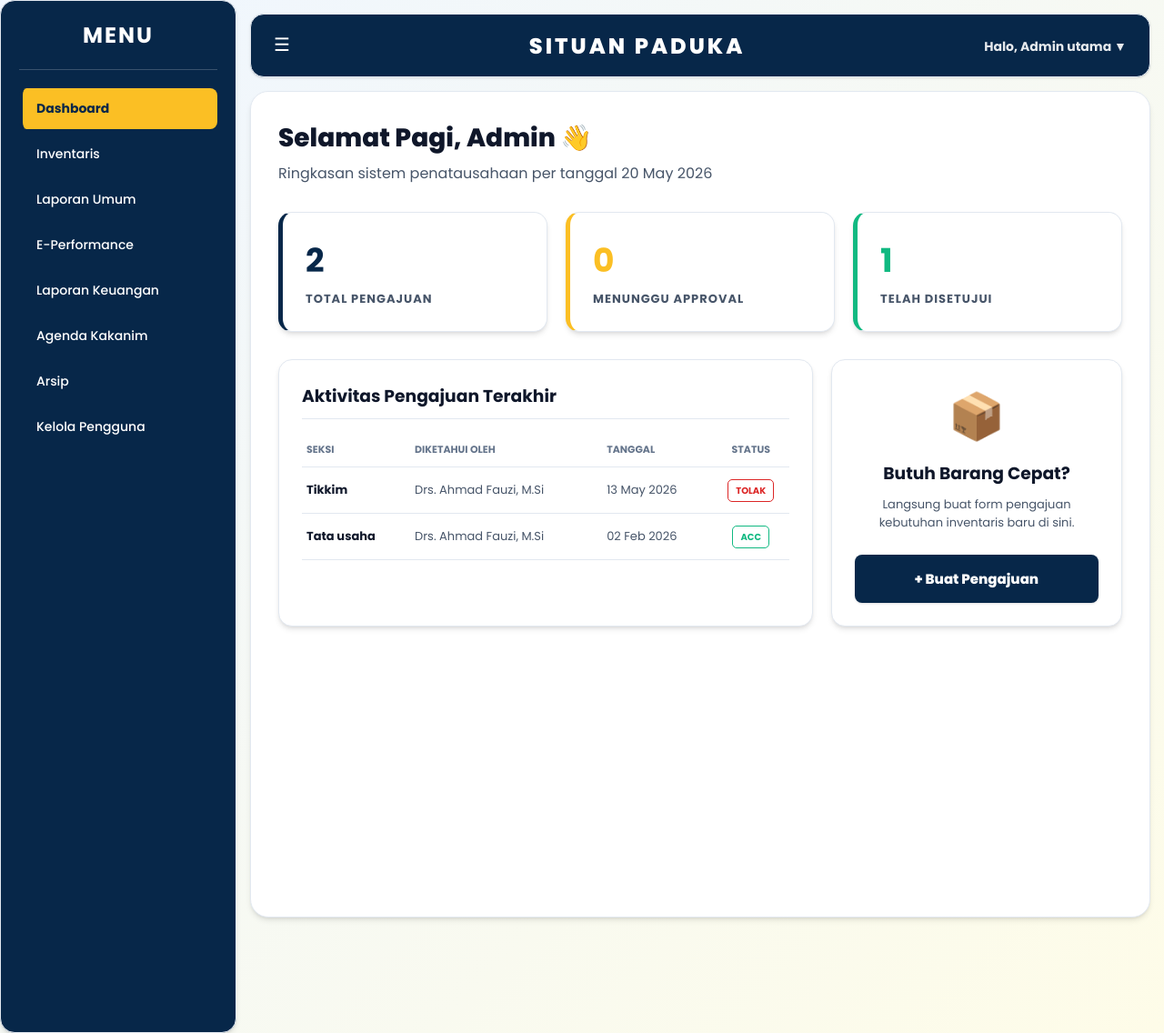
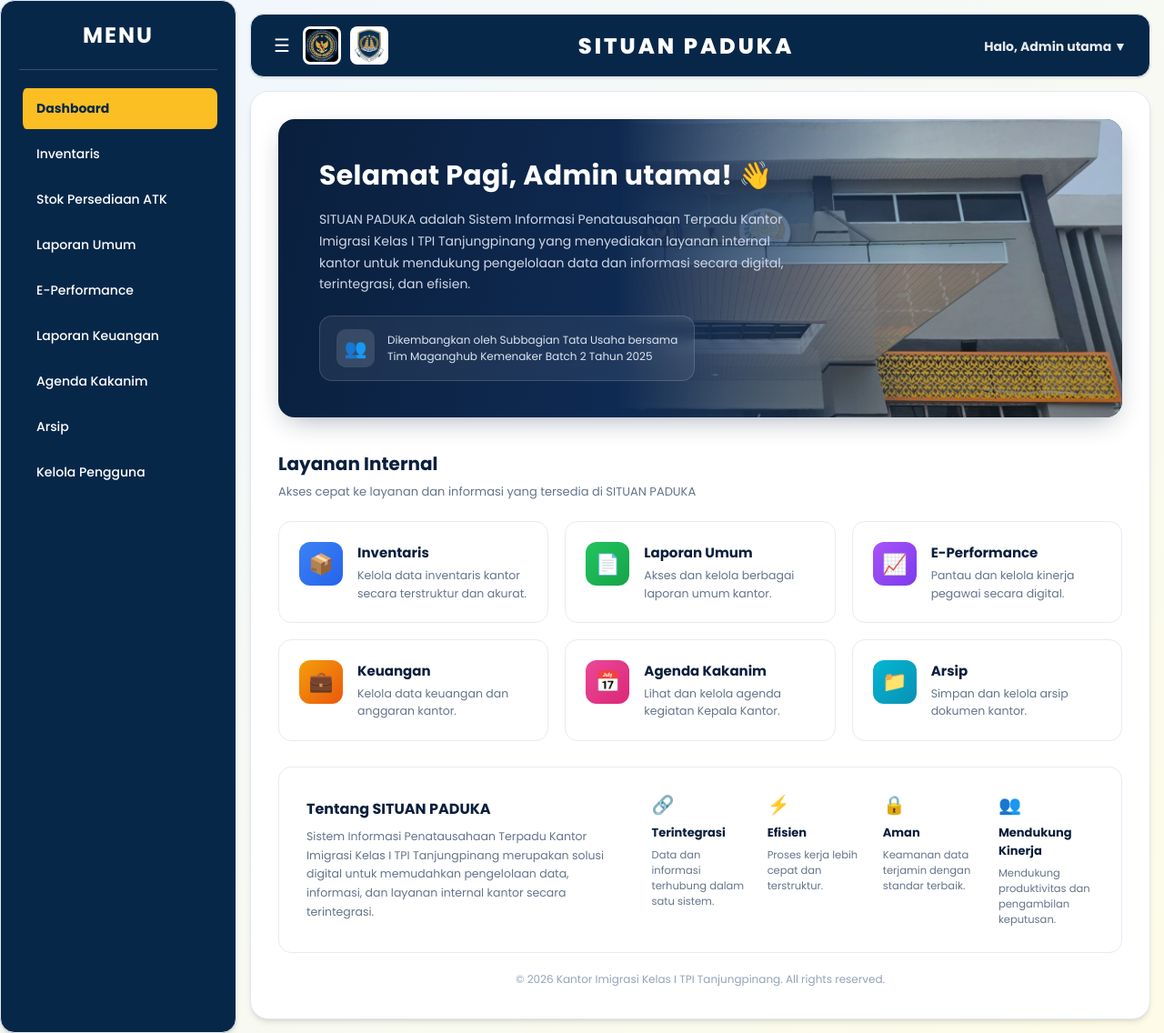
Before and after one commit to rehanzhaky/website, a PHP site: page / in a window 1280 px wide. Shown: the whole page at 91% size. Run offline with PHP 8.4, Linux system fonts and the light colour scheme; a user stored in the database is signed in; data comes from the database, SQL or seed files in the repository.

Commit message:
fix: another feature

```diff
--- a/assets/css/style.css
+++ b/assets/css/style.css
@@ -909,7 +909,7 @@ input:focus, textarea:focus, select:focus {
     box-shadow: 0 4px 15px rgba(251, 191, 36, 0.2);
 }
 .action-card.upload .card-title {
-    color: var(--yellow-secondary);
+    color: #072749;
 }
 
 .card-title {
--- a/index.php
+++ b/index.php
@@ -6,108 +6,144 @@ if (!isset($_SESSION['user_id'])) {
 }
 require_once 'config/koneksi.php';
 
-$stmt_total = $pdo->query("SELECT COUNT(*) FROM pengajuan_inventaris");
-$total_pengajuan = $stmt_total->fetchColumn();
+$jam = (int)date('H');
+if ($jam < 12)      $sapaan = "Selamat Pagi";
+elseif ($jam < 15)  $sapaan = "Selamat Siang";
+elseif ($jam < 18)  $sapaan = "Selamat Sore";
+else                $sapaan = "Selamat Malam";
 
-$stmt_pending = $pdo->query("SELECT COUNT(*) FROM pengajuan_inventaris WHERE status = 'pending' OR status = ''");
-$total_pending = $stmt_pending->fetchColumn();
-
-$stmt_acc = $pdo->query("SELECT COUNT(*) FROM pengajuan_inventaris WHERE status IN ('approve', 'approved', 'diterima', 'terima', 'acc', 'disetujui', 'selesai')");
-$total_acc = $stmt_acc->fetchColumn();
-
-$stmt_recent = $pdo->query("SELECT * FROM pengajuan_inventaris ORDER BY tanggal DESC, id DESC LIMIT 5");
-$recent_pengajuan = $stmt_recent->fetchAll();
-
-$jam = date('H');
-if ($jam < 12) $sapaan = "Selamat Pagi";
-elseif ($jam < 15) $sapaan = "Selamat Siang";
-elseif ($jam < 18) $sapaan = "Selamat Sore";
-else $sapaan = "Selamat Malam";
-
-$nama_user = $_SESSION['nama'] ?? $_SESSION['username'] ?? 'Pegawai SITUAN PADUKA';
+$nama_user = $_SESSION['nama_lengkap'] ?? $_SESSION['nama'] ?? $_SESSION['username'] ?? 'Pegawai SITUAN PADUKA';
+$role_user = strtolower($_SESSION['role'] ?? 'user');
 
 include 'layouts/header.php';
 include 'layouts/navbar.php';
 ?>
 
-<div class="dashboard-header" style="margin-bottom: 30px;">
-    <h2><?= $sapaan ?>, <?= htmlspecialchars($nama_user) ?> 👋</h2>
-    <p>Ringkasan sistem penatausahaan per tanggal <?= date('d F Y') ?></p>
+<style>
+    .dash-hero{position:relative;overflow:hidden;border-radius:18px;background:linear-gradient(105deg,#0a1f3d 0%,#0f2a52 45%,#16386b 100%);color:#fff;padding:40px 45px;min-height:280px;display:flex;align-items:center;box-shadow:0 10px 30px -10px rgba(10,31,61,.4)}
+    .dash-hero::after{content:"";position:absolute;inset:0;background:url('assets/image/kantor-imigrasi.jpg') center right/cover no-repeat;-webkit-mask-image:linear-gradient(90deg,transparent 0%,transparent 40%,#000 75%);mask-image:linear-gradient(90deg,transparent 0%,transparent 40%,#000 75%);opacity:.85;pointer-events:none}
+    .dash-hero-inner{position:relative;z-index:2;max-width:560px}
+    .dash-hero h1{margin:0 0 14px;font-size:30px;font-weight:700;letter-spacing:.3px;color:#fff}
+    .dash-hero p{margin:0 0 22px;font-size:14px;line-height:1.7;color:#cfd8e8;max-width:520px}
+    .dash-hero-badge{display:inline-flex;align-items:center;gap:14px;background:rgba(255,255,255,.07);border:1px solid rgba(255,255,255,.15);border-radius:14px;padding:14px 18px;backdrop-filter:blur(6px)}
+    .dash-hero-badge-icon{width:42px;height:42px;border-radius:10px;background:rgba(255,255,255,.12);display:flex;align-items:center;justify-content:center;font-size:20px;flex-shrink:0}
+    .dash-hero-badge-text{font-size:12px;line-height:1.55;color:#dde6f3}
+
+    .dash-section-title{margin:36px 0 6px;font-size:20px;font-weight:700;color:#0a1f3d}
+    .dash-section-sub{margin:0 0 22px;font-size:13px;color:#64748b}
+
+    .dash-grid{display:grid;grid-template-columns:repeat(3,1fr);gap:18px}
+    .dash-card{background:#fff;border:1px solid #e6ebf2;border-radius:14px;padding:22px;display:flex;gap:16px;align-items:flex-start;text-decoration:none;color:inherit;transition:.25s ease;cursor:pointer}
+    .dash-card:hover{transform:translateY(-3px);box-shadow:0 12px 24px -12px rgba(10,31,61,.18);border-color:#cdd6e3}
+    .dash-card-icon{width:48px;height:48px;border-radius:12px;display:flex;align-items:center;justify-content:center;font-size:22px;color:#fff;flex-shrink:0}
+    .dash-card h4{margin:0 0 4px;font-size:15px;font-weight:700;color:#0a1f3d}
+    .dash-card p{margin:0;font-size:12.5px;line-height:1.55;color:#64748b}
+
+    .ic-biru{background:linear-gradient(135deg,#3b82f6,#2563eb)}
+    .ic-hijau{background:linear-gradient(135deg,#22c55e,#16a34a)}
+    .ic-ungu{background:linear-gradient(135deg,#a855f7,#7c3aed)}
+    .ic-oranye{background:linear-gradient(135deg,#f59e0b,#ea580c)}
+    .ic-pink{background:linear-gradient(135deg,#ec4899,#db2777)}
+    .ic-cyan{background:linear-gradient(135deg,#06b6d4,#0891b2)}
+
+    .dash-tentang{margin-top:28px;background:#fff;border:1px solid #e6ebf2;border-radius:14px;padding:26px 30px;display:grid;grid-template-columns:1fr 1.4fr;gap:32px;align-items:center}
+    .dash-tentang h4{margin:0 0 8px;font-size:16px;font-weight:700;color:#0a1f3d}
+    .dash-tentang-desc{font-size:12.5px;line-height:1.65;color:#64748b}
+    .dash-fitur{display:grid;grid-template-columns:repeat(4,1fr);gap:22px}
+    .dash-fitur-item{display:flex;flex-direction:column;align-items:flex-start;gap:6px}
+    .dash-fitur-ic{font-size:20px;color:#0a1f3d}
+    .dash-fitur-title{font-size:13px;font-weight:700;color:#0a1f3d}
+    .dash-fitur-desc{font-size:11.5px;color:#64748b;line-height:1.5}
+
+    .dash-footer{text-align:center;color:#94a3b8;font-size:12px;padding:20px 0 4px}
+
+    @media (max-width: 1100px){
+        .dash-grid{grid-template-columns:repeat(2,1fr)}
+        .dash-tentang{grid-template-columns:1fr}
+        .dash-fitur{grid-template-columns:repeat(2,1fr)}
+        .dash-hero::after{opacity:.35}
+    }
+    @media (max-width: 640px){
+        .dash-grid{grid-template-columns:1fr}
+        .dash-fitur{grid-template-columns:1fr 1fr}
+        .dash-hero{padding:28px 25px}
+        .dash-hero h1{font-size:22px}
+    }
+</style>
+
+<section class="dash-hero">
+    <div class="dash-hero-inner">
+        <h1><?= htmlspecialchars($sapaan) ?>, <?= htmlspecialchars($nama_user) ?>! 👋</h1>
+        <p>SITUAN PADUKA adalah Sistem Informasi Penatausahaan Terpadu Kantor Imigrasi Kelas I TPI Tanjungpinang yang menyediakan layanan internal kantor untuk mendukung pengelolaan data dan informasi secara digital, terintegrasi, dan efisien.</p>
+        <div class="dash-hero-badge">
+            <div class="dash-hero-badge-icon">👥</div>
+            <div class="dash-hero-badge-text">
+                Dikembangkan oleh Subbagian Tata Usaha bersama<br>
+                Tim Maganghub Kemenaker Batch 2 Tahun 2025
+            </div>
+        </div>
+    </div>
+</section>
+
+<h3 class="dash-section-title">Layanan Internal</h3>
+<p class="dash-section-sub">Akses cepat ke layanan dan informasi yang tersedia di SITUAN PADUKA</p>
+
+<div class="dash-grid">
+    <a href="daftar_pengajuan.php" class="dash-card">
+        <div class="dash-card-icon ic-biru">📦</div>
+        <div><h4>Inventaris</h4><p>Kelola data inventaris kantor secara terstruktur dan akurat.</p></div>
+    </a>
+    <a href="daftar_laporan_umum.php" class="dash-card">
+        <div class="dash-card-icon ic-hijau">📄</div>
+        <div><h4>Laporan Umum</h4><p>Akses dan kelola berbagai laporan umum kantor.</p></div>
+    </a>
+    <a href="daftar_eperformance.php" class="dash-card">
+        <div class="dash-card-icon ic-ungu">📈</div>
+        <div><h4>E-Performance</h4><p>Pantau dan kelola kinerja pegawai secara digital.</p></div>
+    </a>
+    <a href="pilih_laporan.php" class="dash-card">
+        <div class="dash-card-icon ic-oranye">💼</div>
+        <div><h4>Keuangan</h4><p>Kelola data keuangan dan anggaran kantor.</p></div>
+    </a>
+    <a href="<?= ($role_user === 'admin_utama' || $role_user === 'tu_kepegawaian') ? 'pilih_agenda.php' : 'javascript:alert(\'Akses Agenda Kakanim terbatas untuk Admin & TU Kepegawaian.\')' ?>" class="dash-card">
+        <div class="dash-card-icon ic-pink">📅</div>
+        <div><h4>Agenda Kakanim</h4><p>Lihat dan kelola agenda kegiatan Kepala Kantor.</p></div>
+    </a>
+    <a href="arsip.php" class="dash-card">
+        <div class="dash-card-icon ic-cyan">📁</div>
+        <div><h4>Arsip</h4><p>Simpan dan kelola arsip dokumen kantor.</p></div>
+    </a>
 </div>
 
-<div style="display: flex; gap: 20px; margin-bottom: 30px;">
-    <div class="glass" style="flex: 1; padding: 25px; border-radius: 15px; border-left: 5px solid #072749;">
-        <h1 style="margin: 0; font-size: 36px; color: #072749;"><?= $total_pengajuan ?></h1>
-        <p style="margin: 5px 0 0 0; font-size: 13px; color: var(--text-secondary); font-weight: bold; letter-spacing: 1px;">TOTAL PENGAJUAN</p>
+<div class="dash-tentang">
+    <div>
+        <h4>Tentang SITUAN PADUKA</h4>
+        <p class="dash-tentang-desc">Sistem Informasi Penatausahaan Terpadu Kantor Imigrasi Kelas I TPI Tanjungpinang merupakan solusi digital untuk memudahkan pengelolaan data, informasi, dan layanan internal kantor secara terintegrasi.</p>
     </div>
-
-    <div class="glass" style="flex: 1; padding: 25px; border-radius: 15px; border-left: 5px solid #fbbf24;">
-        <h1 style="margin: 0; font-size: 36px; color: #fbbf24;"><?= $total_pending ?></h1>
-        <p style="margin: 5px 0 0 0; font-size: 13px; color: var(--text-secondary); font-weight: bold; letter-spacing: 1px;">MENUNGGU APPROVAL</p>
-    </div>
-
-    <div class="glass" style="flex: 1; padding: 25px; border-radius: 15px; border-left: 5px solid #10b981;">
-        <h1 style="margin: 0; font-size: 36px; color: #10b981;"><?= $total_acc ?></h1>
-        <p style="margin: 5px 0 0 0; font-size: 13px; color: var(--text-secondary); font-weight: bold; letter-spacing: 1px;">TELAH DISETUJUI</p>
+    <div class="dash-fitur">
+        <div class="dash-fitur-item">
+            <div class="dash-fitur-ic">🔗</div>
+            <div class="dash-fitur-title">Terintegrasi</div>
+            <div class="dash-fitur-desc">Data dan informasi terhubung dalam satu sistem.</div>
+        </div>
+        <div class="dash-fitur-item">
+            <div class="dash-fitur-ic">⚡</div>
+            <div class="dash-fitur-title">Efisien</div>
+            <div class="dash-fitur-desc">Proses kerja lebih cepat dan terstruktur.</div>
+        </div>
+        <div class="dash-fitur-item">
+            <div class="dash-fitur-ic">🔒</div>
+            <div class="dash-fitur-title">Aman</div>
+            <div class="dash-fitur-desc">Keamanan data terjamin dengan standar terbaik.</div>
+        </div>
+        <div class="dash-fitur-item">
+            <div class="dash-fitur-ic">👥</div>
+            <div class="dash-fitur-title">Mendukung Kinerja</div>
+            <div class="dash-fitur-desc">Mendukung produktivitas dan pengambilan keputusan.</div>
+        </div>
     </div>
 </div>
 
-<div style="display: flex; gap: 20px;">
-
-    <div class="glass" style="flex: 2; padding: 25px; border-radius: 15px;">
-        <h3 style="margin-top: 0; border-bottom: 1px solid var(--border-color); padding-bottom: 10px; color: var(--text-primary);">Aktivitas Pengajuan Terakhir</h3>
-
-        <table style="width: 100%; border-collapse: collapse; margin-top: 15px;">
-            <thead>
-                <tr style="border-bottom: 1px solid var(--border-color); font-size: 11px; color: var(--text-muted); text-align: left;">
-                    <th style="padding: 10px 5px;">SEKSI</th>
-                    <th style="padding: 10px 5px;">DIKETAHUI OLEH</th>
-                    <th style="padding: 10px 5px;">TANGGAL</th>
-                    <th style="padding: 10px 5px; text-align: center;">STATUS</th>
-                </tr>
-            </thead>
-            <tbody>
-                <?php if (count($recent_pengajuan) > 0): ?>
-                    <?php foreach ($recent_pengajuan as $row):
-                        $status_db = strtolower(trim($row['status']));
-
-                        if (in_array($status_db, ['approve', 'approved', 'diterima', 'terima', 'acc', 'disetujui', 'selesai'])) {
-                            $warna = '#10b981'; $label = 'ACC';
-                        } elseif (in_array($status_db, ['reject', 'rejected', 'ditolak', 'tolak'])) {
-                            $warna = '#dc2626'; $label = 'TOLAK';
-                        } else {
-                            $warna = '#f59e0b'; $label = 'PENDING';
-                        }
-                    ?>
-                    <tr style="border-bottom: 1px solid var(--border-color); font-size: 13px;">
-                        <td style="padding: 15px 5px; color: var(--text-primary);"><strong><?= htmlspecialchars($row['seksi']) ?></strong></td>
-                        <td style="padding: 15px 5px; color: var(--text-secondary);"><?= htmlspecialchars($row['diketahui_oleh']) ?></td>
-                        <td style="padding: 15px 5px; color: var(--text-secondary);"><?= date('d M Y', strtotime($row['tanggal'])) ?></td>
-                        <td style="padding: 15px 5px; text-align: center;">
-                            <span style="color: <?= $warna ?>; border: 1px solid <?= $warna ?>; padding: 4px 8px; border-radius: 5px; font-size: 10px; font-weight: bold;">
-                                <?= $label ?>
-                            </span>
-                        </td>
-                    </tr>
-                    <?php endforeach; ?>
-                <?php else: ?>
-                    <tr>
-                        <td colspan="4" style="text-align: center; padding: 30px; color: var(--text-muted);">Belum ada aktivitas pengajuan.</td>
-                    </tr>
-                <?php endif; ?>
-            </tbody>
-        </table>
-    </div>
-
-    <div class="glass" style="flex: 1; padding: 25px; border-radius: 15px; display: flex; flex-direction: column; justify-content: center; align-items: center; text-align: center;">
-        <div style="font-size: 50px; margin-bottom: 10px;">📦</div>
-        <h3 style="margin: 0 0 10px 0; color: var(--text-primary);">Butuh Barang Cepat?</h3>
-        <p style="font-size: 13px; color: var(--text-secondary); margin-bottom: 25px;">Langsung buat form pengajuan kebutuhan inventaris baru di sini.</p>
-        <a href="buat_pengajuan.php" class="btn-shortcut" style="width: 100%; padding: 15px; text-decoration: none; display: block; box-sizing: border-box;">
-            + Buat Pengajuan
-        </a>
-    </div>
-
-</div>
+<div class="dash-footer">© <?= date('Y') ?> Kantor Imigrasi Kelas I TPI Tanjungpinang. All rights reserved.</div>
 
 <?php include 'layouts/footer.php'; ?>
--- a/layouts/header.php
+++ b/layouts/header.php
@@ -33,6 +33,10 @@ function is_active($page_array, $current) {
                 Inventaris
             </a>
 
+            <a href="stok_persediaan.php" class="<?= is_active(['stok_persediaan.php', 'tambah_item_atk.php', 'tambah_stok_masuk.php'], $current_page) ?>">
+                Stok Persediaan ATK
+            </a>
+
             <a href="daftar_laporan_umum.php" class="<?= is_active(['daftar_laporan_umum.php', 'laporan_umum.php', 'upload_laporan_umum.php'], $current_page) ?>">
                 Laporan Umum
             </a>
--- a/layouts/navbar.php
+++ b/layouts/navbar.php
@@ -1,6 +1,10 @@
 <nav class="navbar glass">
-    <div class="nav-left">
+    <div class="nav-left" style="display:flex; align-items:center; gap:14px;">
         <button id="toggleBtn" style="background:none; border:none; color:#ffffff; cursor:pointer; font-size: 20px;">☰</button>
+        <div class="nav-logos" style="display:flex; align-items:center; gap:10px;">
+            <img src="assets/image/imigrasi.jpeg" alt="Logo Imigrasi" style="height:42px; width:42px; object-fit:contain; border-radius:8px; background:#ffffff; padding:3px;">
+            <img src="assets/image/imigrasi2.jpeg" alt="Logo Imigrasi 2" style="height:42px; width:42px; object-fit:contain; border-radius:8px; background:#ffffff; padding:3px;">
+        </div>
     </div>
 
     <div class="nav-brand">
```
Also changed, not shown: _migrations/001_stok_atk.sql (added, +29 -0 lines), e_performance.php (+6 -3 lines), proses_approve.php (+53 -3 lines), proses_pengajuan.php (+7 -4 lines), stok_persediaan.php (added, +97 -0 lines), tambah_item_atk.php (added, +115 -0 lines), tambah_stok_masuk.php (added, +111 -0 lines), assets/image/imigrasi.jpeg (added), assets/image/imigrasi2.jpeg (added), uploads/1779201756_6a0c76dc24c2e.png (added), uploads/1779201898_6a0c776a5615d.png (added), 2 other files.
